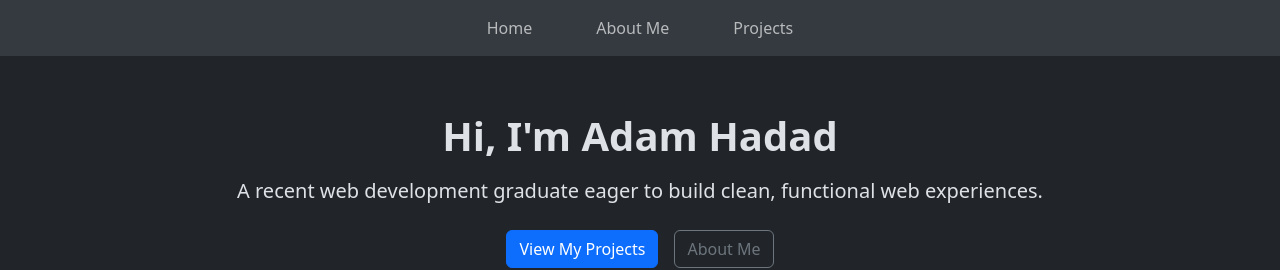
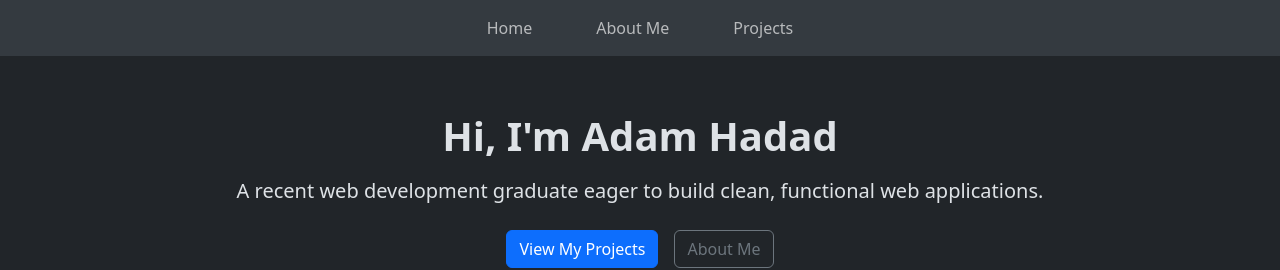
Before and after one commit to Topmen4099/adam-hadad-portfolio, a React (Vite) app: page / in a window 1280 px wide. Shown: the top 270 px of the page. Built offline with nearby package versions, Linux system fonts and the light colour scheme.

Commit message:
fixed some wording

```diff
--- a/src/pages/AboutMe.jsx
+++ b/src/pages/AboutMe.jsx
@@ -4,7 +4,7 @@ function AboutMe() {
       <h1>About Me</h1>
       <p className="lead mb-4">
         I'm a recent Web Development & Internet Applications graduate from Algonquin College
-        with a background in computer science from York University. I'm passionate about building clean, functional web experiences.
+        with a background in computer science from York University. I'm passionate about building clean, functional web applications.
       </p>
 
       <h2 className="h4 mt-4 mb-3">Skills</h2>
--- a/src/pages/Home.jsx
+++ b/src/pages/Home.jsx
@@ -3,7 +3,7 @@ import { useState } from 'react'
 import useTypewriter from '../hooks/useTypewriter'
 
 const headingText = "Hi, I'm Adam Hadad"
-const subtextText = "A recent web development graduate eager to build clean, functional web experiences."
+const subtextText = "A recent web development graduate eager to build clean, functional web applications."
 const headingSpeed = 75
 
 const headingDuration = headingText.length * headingSpeed
```
